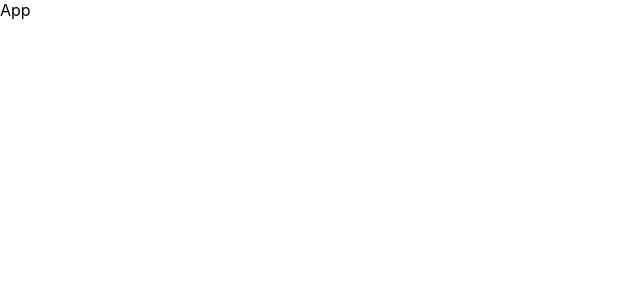
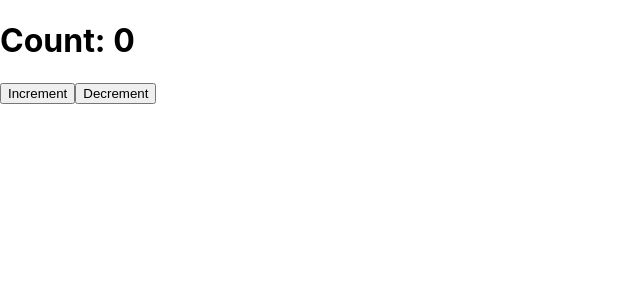
Before and after one commit to rohitbora178/conqt, a React (Create React App) app: page / in a window 1280 px wide. Shown: the top 300 px of the page, without its empty margins (0-640 px from the left). Built offline with nearby package versions, Linux system fonts and the light colour scheme.

Commit message:
first commit

```diff
--- a/src/App.js
+++ b/src/App.js
@@ -1,8 +1,21 @@
-import React from 'react'
+import React, { useState } from 'react'
 
 const App = () => {
+  const [count, setCount] = useState(0);
+
+  const handleIncrement = () => {
+    setCount(count + 1);
+  }
+
+  const handleDecrement = () => {
+    if (count > 0) setCount(count - 1);
+  }
   return (
-    <div>App</div>
+    <>
+      <h1>Count: {count}</h1>
+      <button onClick={handleIncrement}>Increment</button>
+      <button onClick={handleDecrement}>Decrement</button>
+    </>
   )
 }
 
```
